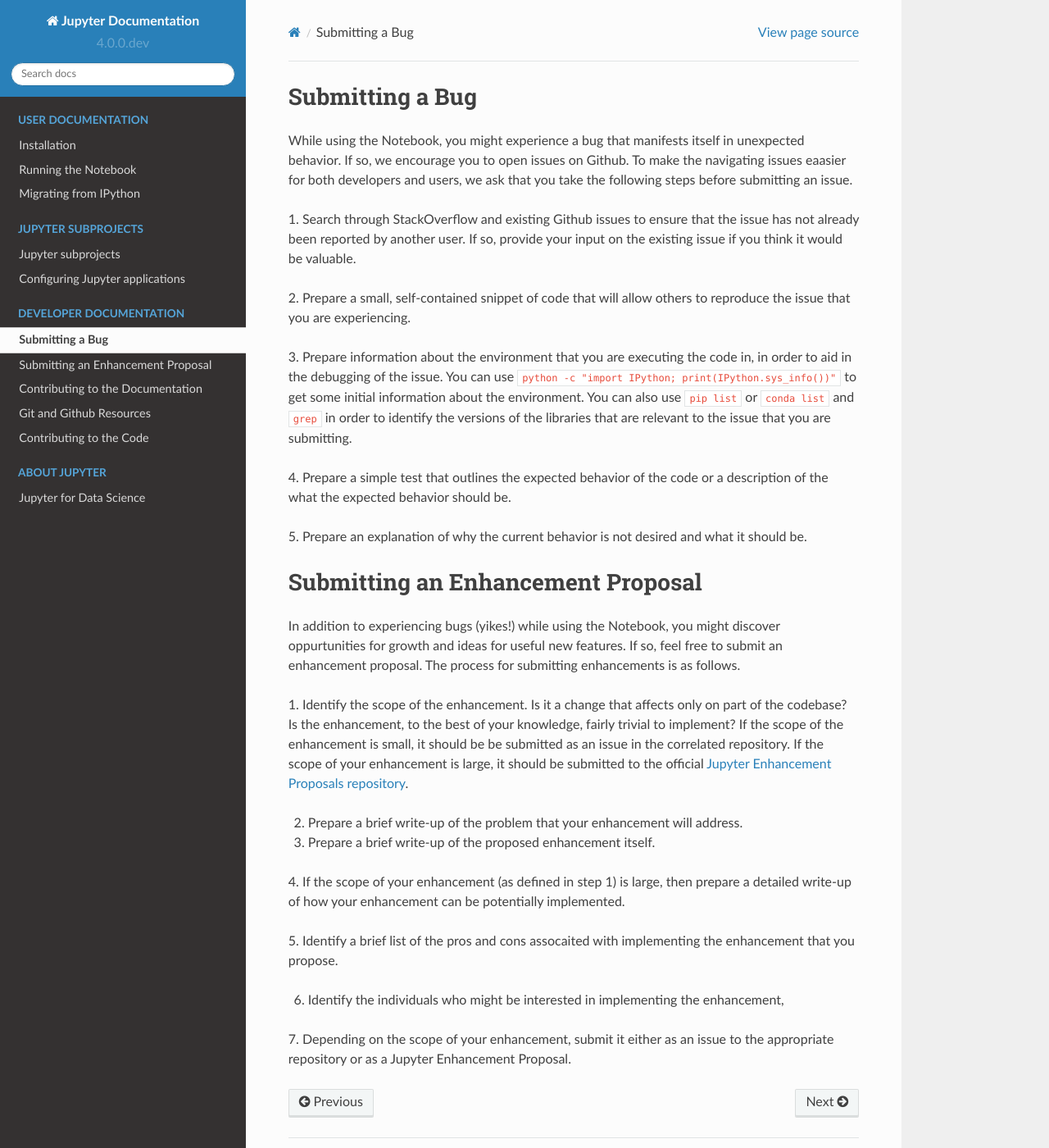
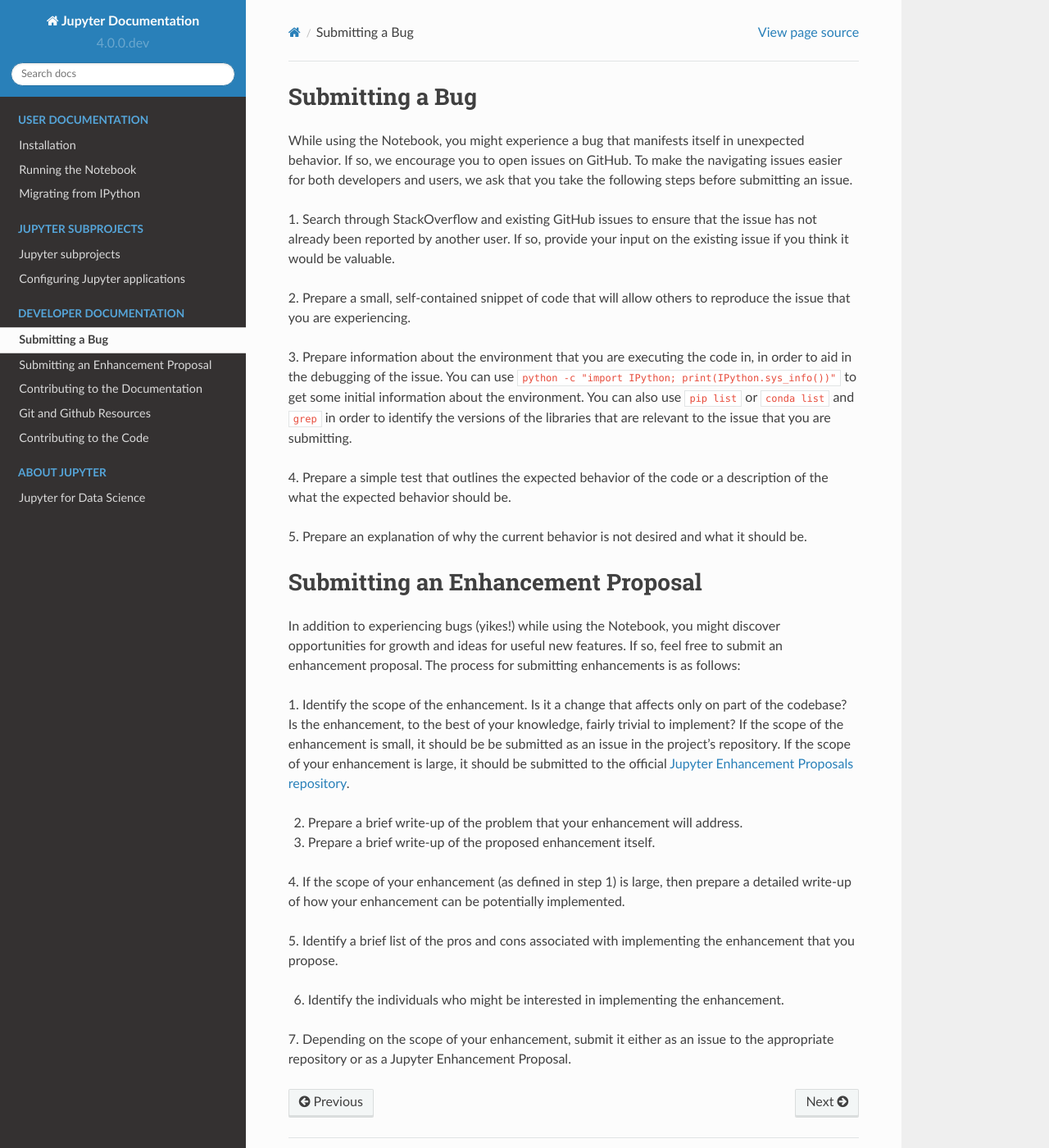
Before and after one commit to jupyter/jupyter, a Sphinx documentation site: the page built from docs/source/contrib_guide_bugs_enh.rst, in a window 1280 px wide and 1400 px high. Shown: the whole window at 82% size. Built offline with Sphinx 7.4.7 and the Read the Docs theme 2.0.0, drawn with Linux system fonts in a browser that asks for light colours; pages that are not in the unit, such as notebooks, are missing from menus.

Commit message:
Fixed typos

```diff
--- a/docs/source/contrib_guide_bugs_enh.rst
+++ b/docs/source/contrib_guide_bugs_enh.rst
@@ -2,11 +2,11 @@
 Submitting a Bug
 =================
 While using the Notebook, you might experience a bug that manifests itself in
-unexpected behavior.  If so, we encourage you  to open issues on Github. To
-make the navigating issues eaasier for both developers and users, we ask that
+unexpected behavior.  If so, we encourage you  to open issues on GitHub. To
+make the navigating issues easier for both developers and users, we ask that
 you take the following steps before submitting an issue.
 
-1. Search through StackOverflow and existing Github issues to ensure that
+1. Search through StackOverflow and existing GitHub issues to ensure that
 the issue has not already been reported by another user. If so, provide
 your input on the existing issue if you think it would be valuable.
 
@@ -30,16 +30,16 @@
 Submitting an Enhancement Proposal
 ==================================
 In addition to experiencing bugs (yikes!) while using the Notebook, you
-might discover oppurtunities for growth and ideas for useful new features.
+might discover opportunities for growth and ideas for useful new features.
 If so, feel free to submit an enhancement proposal. The process for submitting
-enhancements is as follows.
+enhancements is as follows:
 
 1. Identify the scope of the enhancement. Is it a change that affects only on
 part of the codebase? Is the enhancement, to the best of your knowledge, fairly
 trivial to implement? If the scope of the enhancement is small, it should be
-be submitted as an issue in the correlated repository. If the scope of your
+be submitted as an issue in the project's repository. If the scope of your
 enhancement is large, it should be submitted to the official `Jupyter
-Enhancement Proposals repository <https://github.com/jupyter/enhancement-proposals>`_.
+Enhancement Proposals repository <https://GitHub.com/jupyter/enhancement-proposals>`_.
 
 2. Prepare a brief write-up of the problem that your enhancement will address.
 
@@ -48,10 +48,10 @@
 4. If the scope of your enhancement (as defined in step 1) is large, then
 prepare a detailed write-up of how your enhancement can be potentially implemented.
 
-5. Identify a brief list of the pros and cons assocaited with implementing the
+5. Identify a brief list of the pros and cons associated with implementing the
 enhancement that you propose.
 
-6. Identify the individuals who might be interested in implementing the enhancement,
+6. Identify the individuals who might be interested in implementing the enhancement.
 
 7. Depending on the scope of your enhancement, submit it either as an issue to
 the appropriate repository or as a Jupyter Enhancement Proposal.
```
Also changed, not shown: docs/source/contrib_guide_code.rst (+4 -4 lines).
